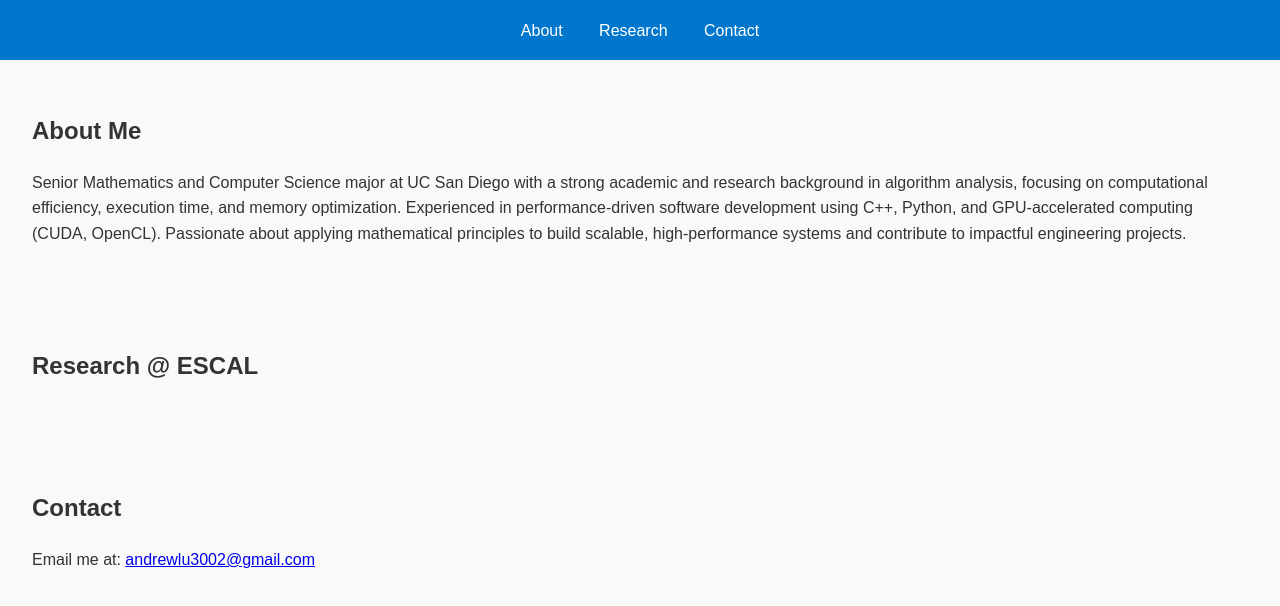
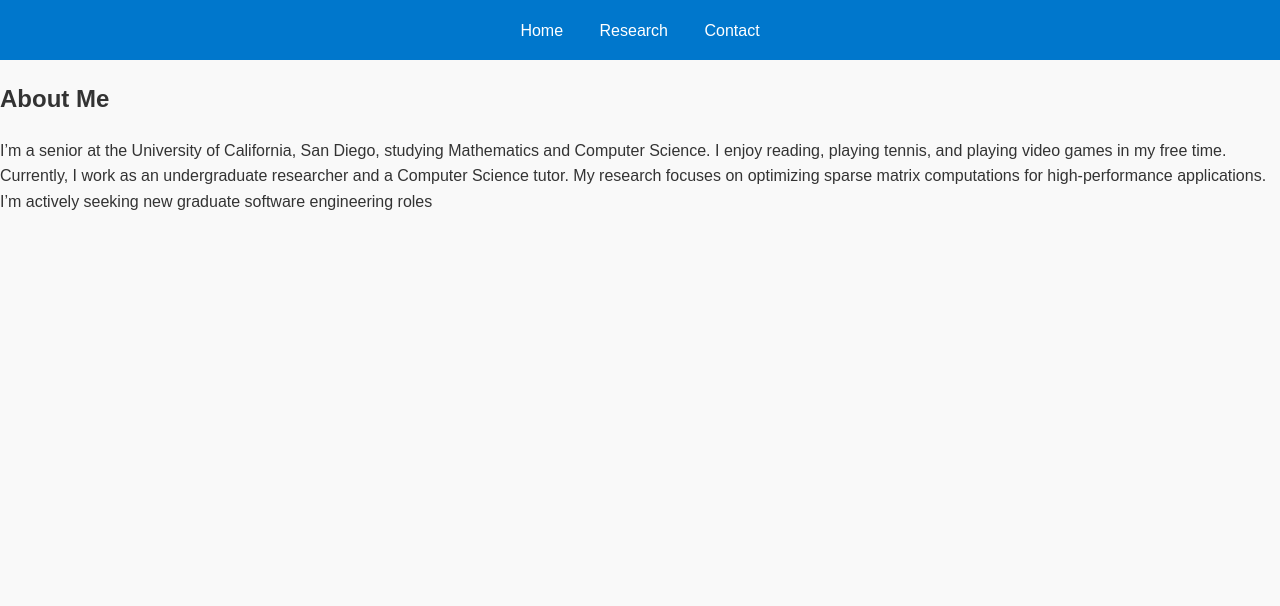
Before and after one commit to AndrewLCA/AndrewLCA.github.io, a plain HTML site: page index.html in a window 1280 px wide. Shown: the part 92-698 px from the top of the page. Drawn offline with Linux system fonts and the light colour scheme.

Commit message:
new nav pages

```diff
--- a/index.html
+++ b/index.html
@@ -10,27 +10,15 @@
     <header> <!-- contains name and nav bar -->
         <h1>Andrew Lu</h1>
         <nav> <!-- navigation bar with 3 links-->
-            <a href="#about">About</a>
-            <a href="#research">Research</a>
-            <a href = "#contact">Contact</a>
+            <a href="index.html">Home</a>
+            <a href="research.html">Research</a>
+            <a href = "contact.html">Contact</a>
         </nav>
     </header>
-    <section id="about"> <!-- id = about lets nav link to scroll here -->
         <h2>About Me</h2>
-        <p>Senior Mathematics and Computer Science major at UC San Diego
-            with a strong academic and research background in algorithm analysis,
-            focusing on computational efficiency, execution time, and memory optimization.
-            Experienced in performance-driven software development using C++, Python, and
-            GPU-accelerated computing (CUDA, OpenCL). Passionate about applying mathematical
-            principles to build scalable, high-performance systems and contribute to impactful
-            engineering projects.</p>
-    </section>
-    <section id = "research">
-        <h2>Research @ ESCAL</h2>
-    </section>
-    <section id ="contact">
-        <h2>Contact</h2>
-        <p> Email me at: <a href="mailto:andrewlu3002@gmail.com">andrewlu3002@gmail.com</a></p>
-    </section>
+        <p>I’m a senior at the University of California, San Diego, studying Mathematics and Computer Science.
+            I enjoy reading, playing tennis, and playing video games in my free time. Currently, I work as an undergraduate
+            researcher and a Computer Science tutor. My research focuses on optimizing sparse matrix computations for high-performance
+            applications. I’m actively seeking new graduate software engineering roles</p>
 </body>
 </html>
```
Also changed, not shown: contact.html (added, +24 -0 lines), research.html (added, +23 -0 lines).
